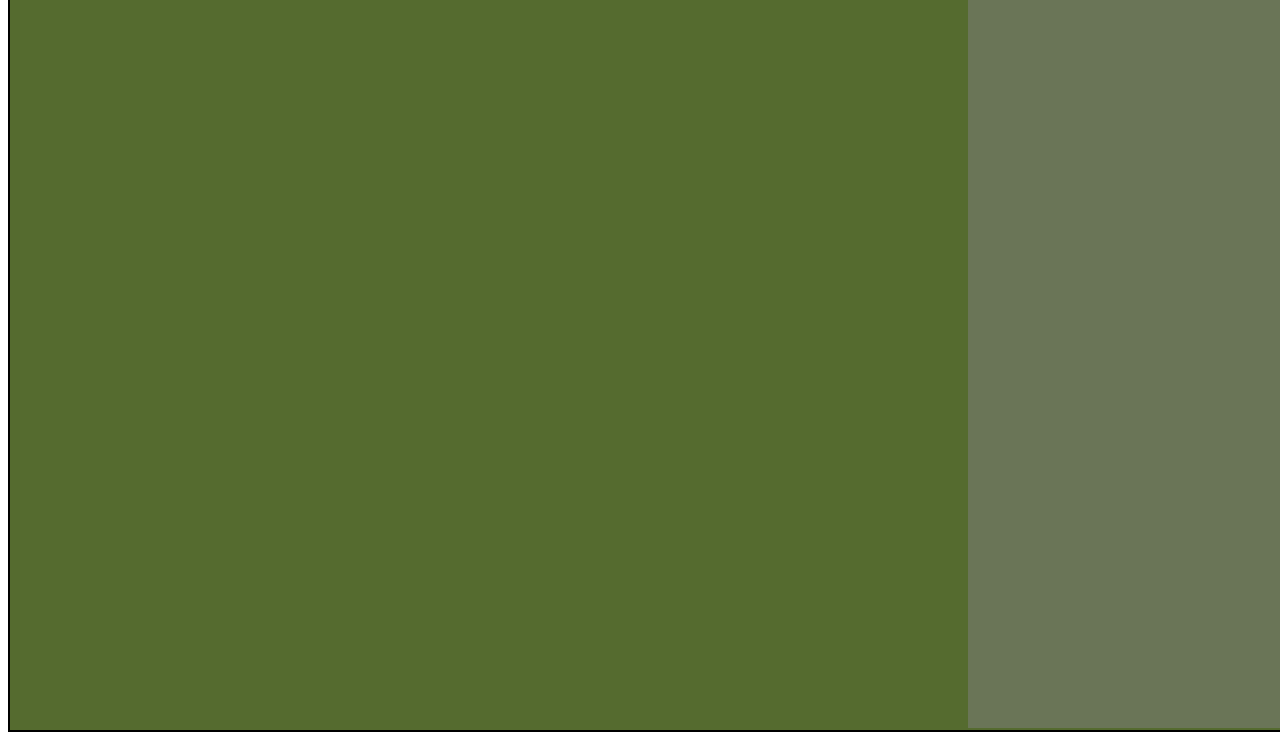
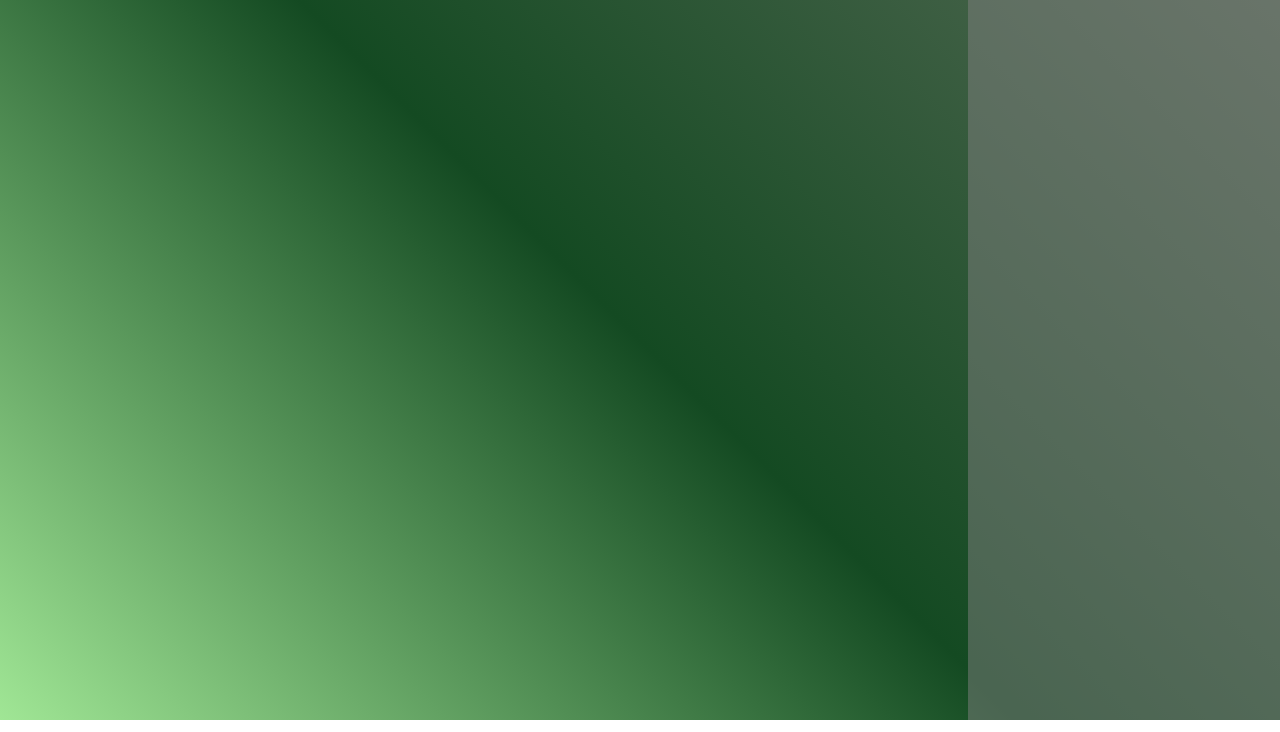
Before and after one commit to SomeRandomGitGuy/webby-game-thingo, a plain HTML site: page public/index.html in a window 1280 px wide. Shown: the part 80-812 px from the top of the page. Drawn offline with Linux system fonts and the light colour scheme; a web font is replaced by a local one.

Commit message:
Made map fill whole screen

```diff
--- a/public/index.css
+++ b/public/index.css
@@ -1,9 +1,16 @@
 .seperator {
     display: flex;
+    position: absolute;
+}
+
+body {
+    font-family: Arvo;
+    font-style: normal;
+    overflow-x: hidden;
+    overflow-y: hidden;
 }
 
 h1 {
-    font-family: Georgia, 'Times New Roman', Times, serif;
     position: absolute;
     top: 0px;
     left: 20px;
@@ -16,23 +23,28 @@ h2 {
 
 .map {
     position: absolute;
-    width: 100vw;
-    height: 100vh;
-    border: 2px solid black;
-    background-color: darkolivegreen;
+    width: 100%;
+    height: 100%;
+    /* This is temporary, obv it will be a map not a gradient */
+    background: linear-gradient(45deg,rgba(160, 230, 149, 1) 0%, rgba(20, 74, 34, 1) 49%, rgba(87, 107, 87, 1) 100%);
     z-index: -5;
+
+    left: 0%;
+    top: 0%;
 }
 
 .overlay {
+    top: 0%;
     position: absolute;
-    width: 100vw;
-    height: 100vh;
+    width: 100%;
+    height: 100%;
 }
 
 .options-box {
     background-color: rgba(128, 128, 128,0.5);
     position: absolute;
-    width: 25vw;
-    height: 100vh;
-    left: 75vw;
+    top: 0%;
+    width: 25%;
+    height: 100%;
+    left: 75%;
 }
--- a/public/index.html
+++ b/public/index.html
@@ -2,6 +2,9 @@
 <html lang="">
   <head>
     <link rel="stylesheet" type="text/css" href="index.css" />
+    <link rel="preconnect" href="https://fonts.googleapis.com">
+    <link rel="preconnect" href="https://fonts.gstatic.com" crossorigin>
+    <link href="https://fonts.googleapis.com/css2?family=Arvo:ital,wght@0,400;0,700;1,400;1,700&family=Noto+Color+Emoji&display=swap" rel="stylesheet">
     <meta charset="utf-8">
     <title></title>
   </head>
@@ -9,14 +12,12 @@
     <header></header>
     <main>
         <h1>Webbot</h1>
-        <div class="seperator">
-            <canvas class="map"></canvas>
-            <div class="overlay">
-              <div class="options-box">
-                <h2 class="selected-building">Selected building:</h2>
-              </div>
+          <canvas class="map"></canvas>
+          <div class="overlay">
+            <div class="options-box">
+              <h2 class="selected-building">Selected building:</h2>
             </div>
-        </div>
+          </div>
     </main>
     <footer></footer>
   </body>
```
